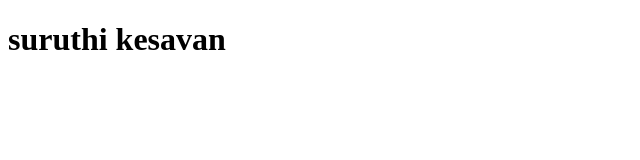
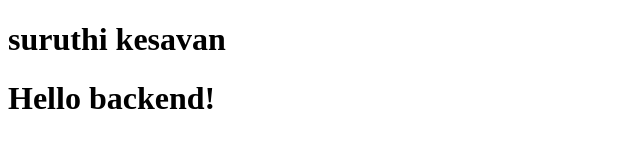
Before and after one commit to Suruthi714/samplesrepo, a plain HTML site: page index.htm in a window 1280 px wide. Shown: the whole page, without its empty margins (0-640 px from the left). Drawn offline with Linux system fonts and the light colour scheme.

Commit message:
feat:developer)

```diff
--- a/index.htm
+++ b/index.htm
@@ -7,5 +7,6 @@
 </head>
 <body>
     <h1>suruthi kesavan </h1>
+    <h1> Hello backend!</h1>
 </body>
 </html>
```
